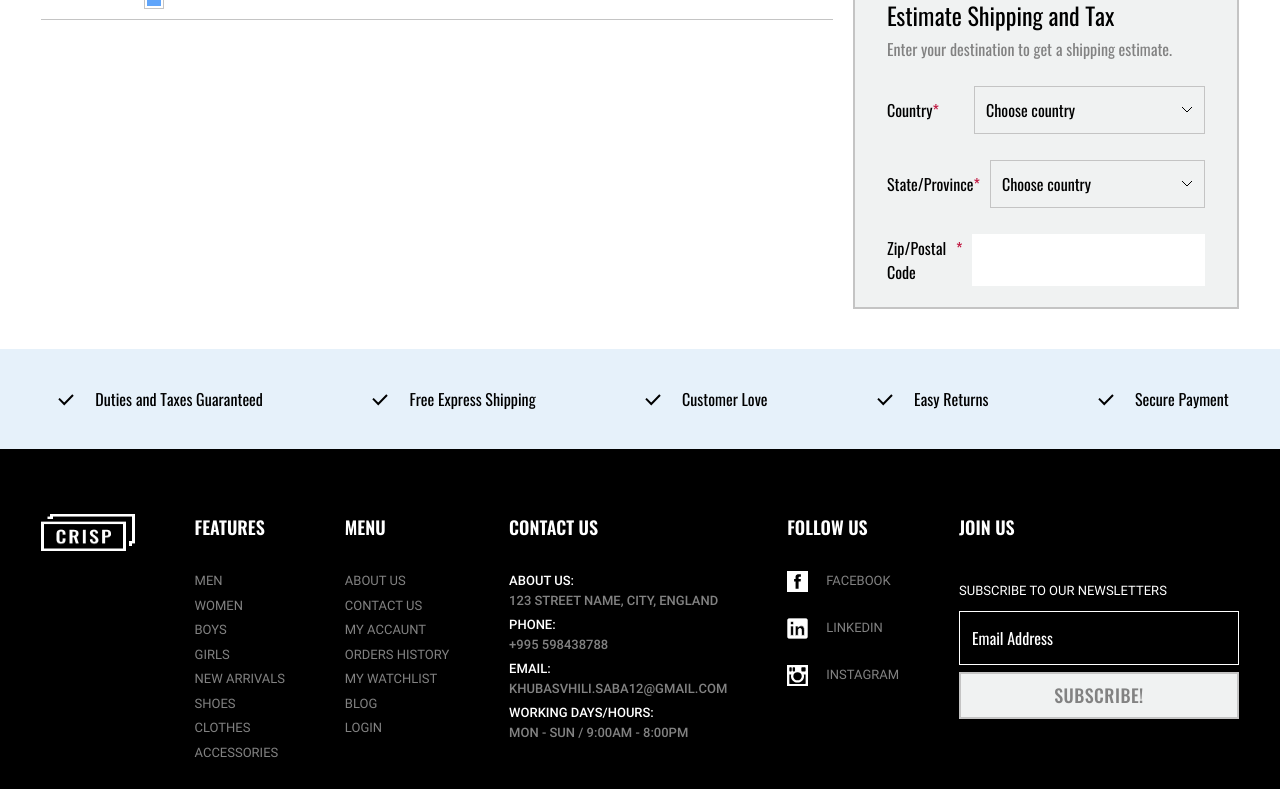
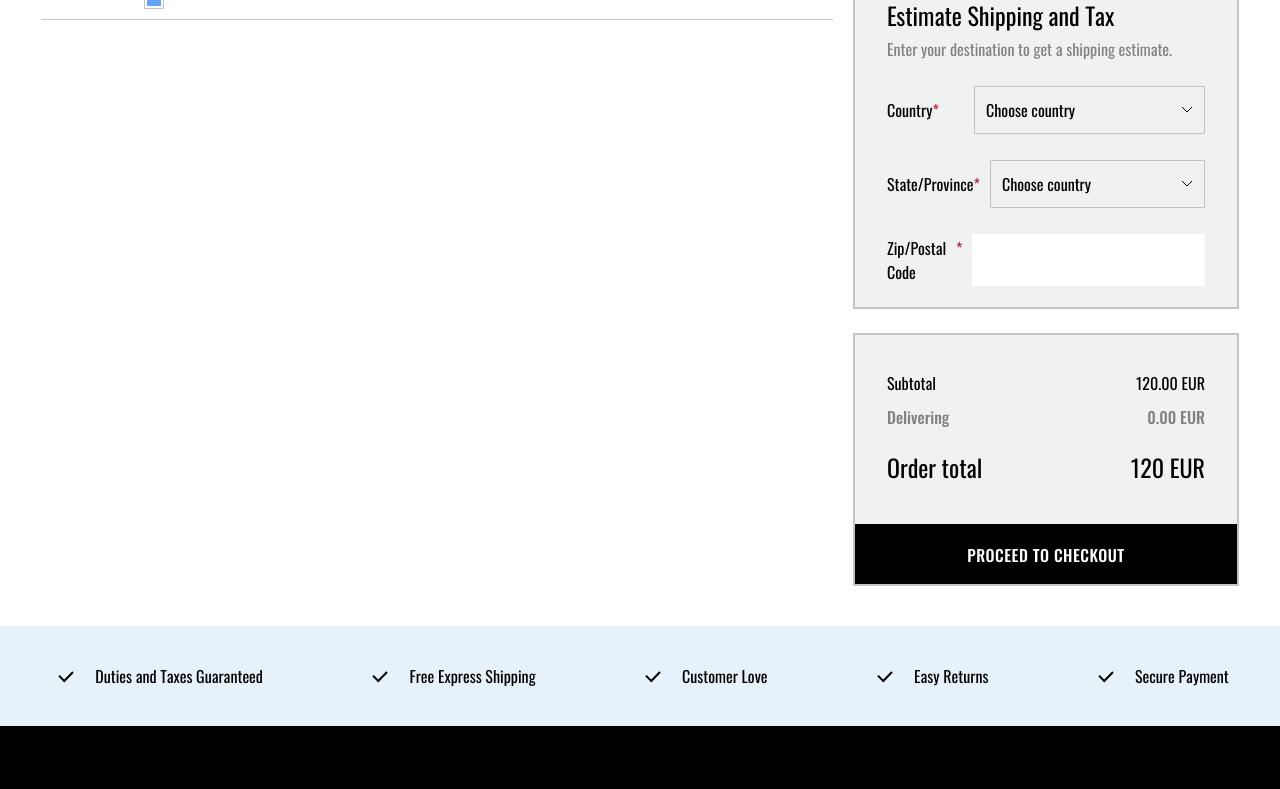
Before and after one commit to SabaKhubashvili/Euphoria_Ecommerce, a Next.js app: page /cart in a window 1280 px wide. Shown: the part 463-1252 px from the top of the page. Built offline with nearby package versions, Linux system fonts and the light colour scheme.

Commit message:
feat: added total price component

```diff
--- a/app/components/Cart/Cart.tsx
+++ b/app/components/Cart/Cart.tsx
@@ -6,14 +6,16 @@ import Counter from "../buttons/Counter";
 import { SearchInput } from "../Inputs/SearchInput";
 import { GrayButton } from "../buttons/GrayButton";
 import { MainDropdown } from "../Dropdown/MainDropdown";
+import { MainButton } from "../buttons/MainButton";
 
 export const Cart = () => {
   const [quantity, setQuantity] = useState<number>(1);
-  const [locationInfo,setLocationInfo] = useState({
-    country:'',
-    state:'',
-    zip:''
-  })
+  const [locationInfo, setLocationInfo] = useState({
+    country: "",
+    state: "",
+    zip: "",
+  });
+  const [totalPrice,setTotalPrice] = useState(120.00)
 
   return (
     <div className="grid grid-cols-3 gap-[20px] mb-[40px]">
@@ -70,6 +72,7 @@ export const Cart = () => {
                   value={quantity}
                   setValue={(value: number) => {
                     setQuantity(value);
+                    setTotalPrice(value * 120)
                   }}
                   max={20}
                 />
@@ -82,7 +85,8 @@ export const Cart = () => {
           </tbody>
         </table>
       </div>
-      <div className="col-span-1 border-[2px] border-solid border-divider bg-lightBlue pt-[36px] pb-[21px] px-[32px]">
+      <div className="col-span-1 flex flex-col gap-[24px]">
+        <div className="w-full border-[2px] border-solid border-divider bg-lightBlue pt-[36px] pb-[21px] px-[32px]">
           <div>
             <h1 className="text-[24px] leading-[68px]">Apply Discount Code</h1>
             <div className="flex">
@@ -102,58 +106,121 @@ export const Cart = () => {
               <h1 className="text-[24px] leading-[28px]">
                 Estimate Shipping and Tax
               </h1>
-            <p className=" text-gray">Enter your destination to get a shipping estimate.</p>
+              <p className=" text-gray">
+                Enter your destination to get a shipping estimate.
+              </p>
             </div>
             <div className="flex flex-col gap-[26px] pt-[10px]">
               <div className="flex items-center full gap-[10px]">
                 <h2 className="flex basis-1/3">
-                    Country <span className="text-rose-700" >*</span>
+                  Country <span className="text-rose-700">*</span>
                 </h2>
                 <MainDropdown
                   full
-                      label={locationInfo.country.length > 0 ? locationInfo.country : 'Choose country'}
+                  label={
+                    locationInfo.country.length > 0
+                      ? locationInfo.country
+                      : "Choose country"
+                  }
                   content={[
                     {
-                        onClick:(value)=>{value && setLocationInfo((prev)=>({...prev,country:value}))},
-                        label:'Georgia'
+                      onClick: (value) => {
+                        value &&
+                          setLocationInfo((prev) => ({
+                            ...prev,
+                            country: value,
+                          }));
+                      },
+                      label: "Georgia",
                     },
                     {
-                        onClick:(value)=>{value && setLocationInfo((prev)=>({...prev,country:value}))},
-                        label:'Usa'
+                      onClick: (value) => {
+                        value &&
+                          setLocationInfo((prev) => ({
+                            ...prev,
+                            country: value,
+                          }));
+                      },
+                      label: "Usa",
                     },
                   ]}
-
                 />
               </div>
               <div className="flex full gap-[10px] items-center">
                 <h2 className="flex basis-1/3">
-                    State/Province <span className="text-rose-700" >*</span>
+                  State/Province <span className="text-rose-700">*</span>
                 </h2>
                 <MainDropdown
                   full
-                      label={locationInfo.state.length > 0 ? locationInfo.state : 'Choose country'}
+                  label={
+                    locationInfo.state.length > 0
+                      ? locationInfo.state
+                      : "Choose country"
+                  }
                   content={[
                     {
-                        onClick:(value)=>{value && setLocationInfo((prev)=>({...prev,state:value}))},
-                        label:'Tbilisi'
+                      onClick: (value) => {
+                        value &&
+                          setLocationInfo((prev) => ({
+                            ...prev,
+                            state: value,
+                          }));
+                      },
+                      label: "Tbilisi",
                     },
                     {
-                        onClick:(value)=>{value && setLocationInfo((prev)=>({...prev,state:value}))},
-                        label:'Batumi'
+                      onClick: (value) => {
+                        value &&
+                          setLocationInfo((prev) => ({
+                            ...prev,
+                            state: value,
+                          }));
+                      },
+                      label: "Batumi",
                     },
                   ]}
-
                 />
               </div>
               <div className="flex full gap-[10px] items-center">
                 <h2 className="flex basis-1/3">
-                    Zip/Postal Code <span className="text-rose-700" >*</span>
+                  Zip/Postal Code <span className="text-rose-700">*</span>
                 </h2>
                 <SearchInput
                   placeholder=""
-                        onChange={(e)=>setLocationInfo(prev=>({...prev,zip:e.target.value}))}
+                  onChange={(e) =>
+                    setLocationInfo((prev) => ({
+                      ...prev,
+                      zip: e.target.value,
+                    }))
+                  }
                 />
               </div>
+            </div>
+          </div>
+        </div>
+        <div className="border-[2px] border-solid border-divider bg-lightBlue
+        ">
+          <div className=" flex flex-col gap-[10px] pt-[36px] pb-[21px] px-[32px]">
+
+            <div className="flex justify-between ">
+                  <p>Subtotal</p>
+                  <p>120.00 EUR</p>
+            </div>
+            <div className="flex justify-between font-medium text-gray">
+                  <p>Delivering</p>
+                  <p>0.00 EUR</p>
+            </div>
+            <div className="flex justify-between text-[24px] pt-[10px]">
+                  <p>Order total</p>
+                  <p>{totalPrice} EUR</p>
+            </div>
+          </div>
+          <div className="border-t-[1px]   mt-[18px] h-[60px]">
+                  <MainButton
+                    label="proceed to checkout"
+                    full
+                    onClick={(e)=>{}}
+                  />
           </div>
         </div>
       </div>
--- a/app/components/buttons/MainButton.tsx
+++ b/app/components/buttons/MainButton.tsx
@@ -1,7 +1,7 @@
 'use client'
 
 interface Props{
-    onClick:  (e:any)=>{}
+    onClick:  (e:any)=>void
     label:string,
     small?:boolean
     full?:boolean
@@ -9,7 +9,9 @@ interface Props{
 
 export const MainButton = ({onClick,label,small,full}:Props) => {
   return (
-    <button className={`w-fit  font-medium select-none
+    <button
+    onClick={onClick}
+    className={`w-fit  font-medium select-none
     tracking-[0.5px] uppercase bg-black
     lg:hover:bg-secondary text-white transition-colors duration-200
     ${small ? 'lg:py-[6px] py-[3px] lg:px-[20px] px-[10px] xl:text-[15px] lg:text-[13px] sm:text-[12px] text-[10px] ' : ' 2xl:text-[18px] xl:text-[16px] lg:text-[15px] sm:text-[14px] text-[13px] lg:py-[8px] py-[4px]  lg:px-[40px] px-[20px] '}
```
Lines whose indentation alone changed are shown as unchanged.
